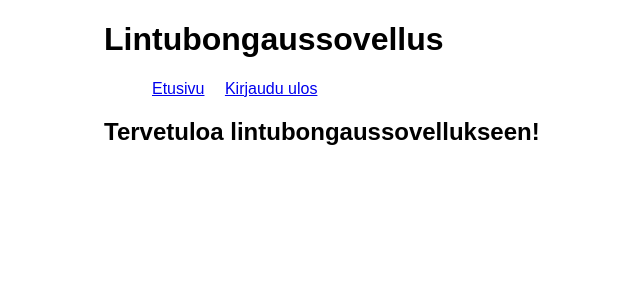
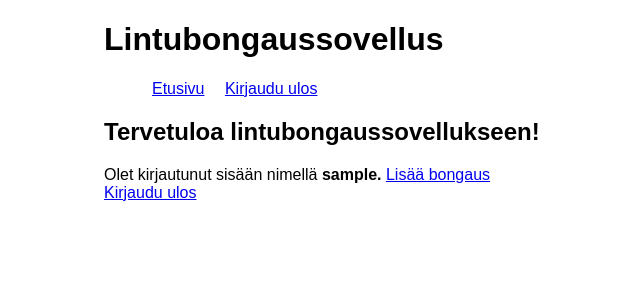
Before and after one commit to LottaHyppyra/Lintubongaussovellus, a Flask app: page / in a window 1280 px wide. Shown: the top 300 px of the page, without its empty margins (176-816 px from the left). Run offline with Flask 3, Linux system fonts and the light colour scheme; the visitor is signed in with stand-in values (Sample User, id 1).

Commit message:
Add links

```diff
--- a/templates/index.html
+++ b/templates/index.html
@@ -2,5 +2,13 @@
 {%block content%}
 
 <h2>Tervetuloa lintubongaussovellukseen!</h2>
+<p>
+{% if session.user_id %}
+Olet kirjautunut sisään nimellä <b>{{ session.user_name }}.</b>
+<a href="/add">Lisää bongaus</a><br>
+<a href="/logout">Kirjaudu ulos</a>
+{% else %}
+Et ole kirjautunut sisään. <a href="/login">Kirjaudu sisään</a> ja aloita bongaus!
+{% endif %}
 
 {% endblock %}
```
